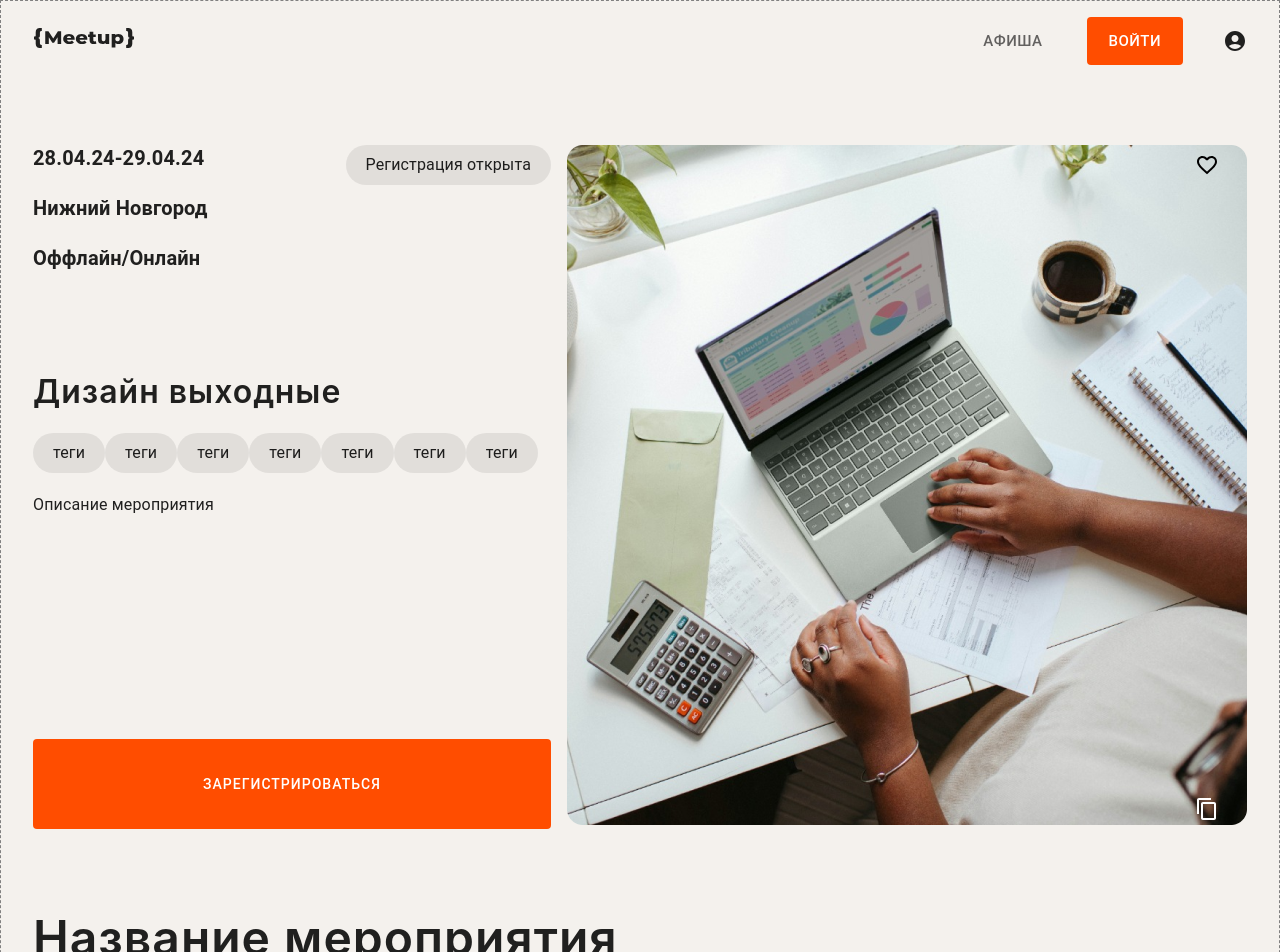
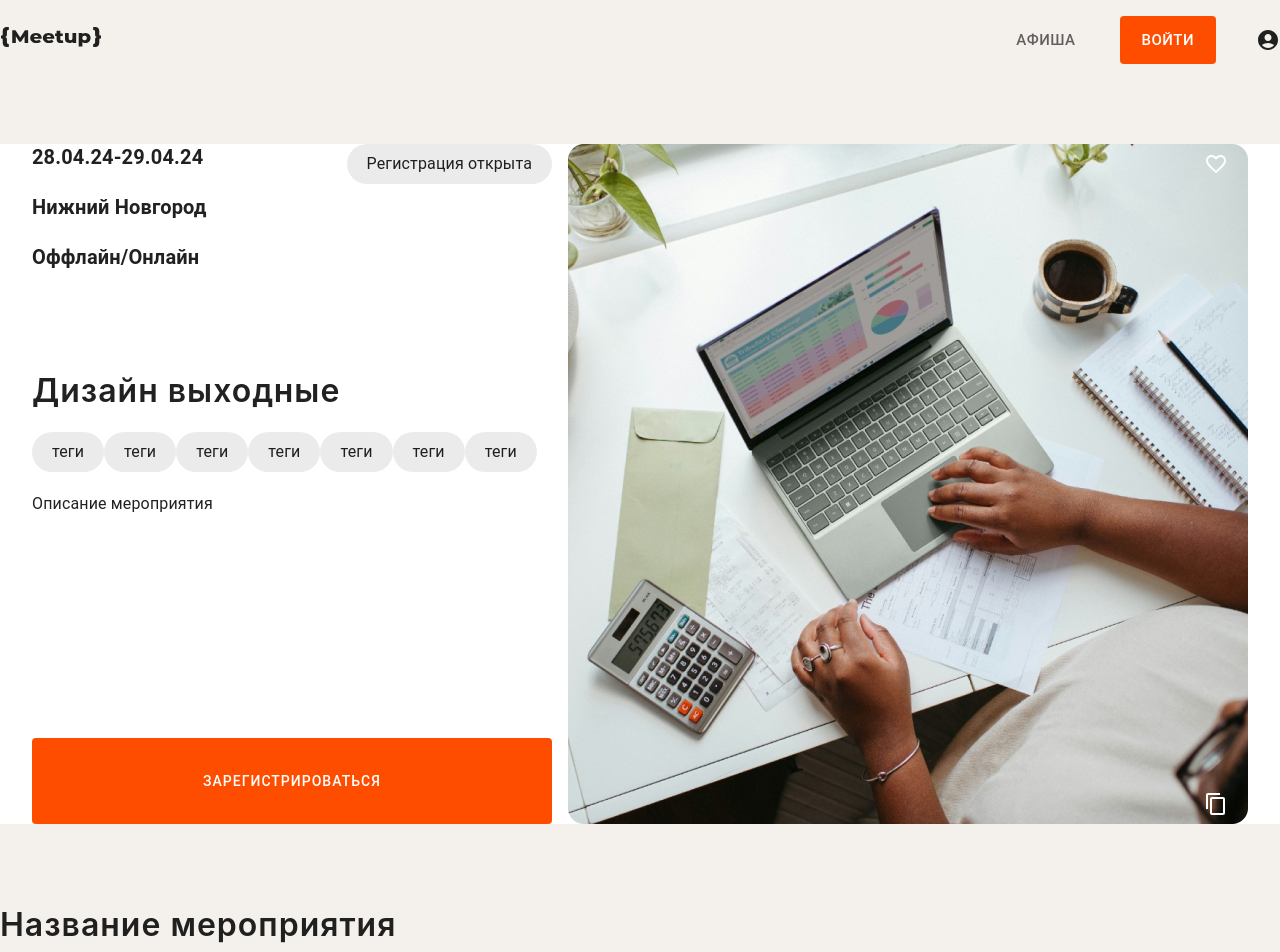
Before and after one commit to yandex-funtech-it-events/frontend, a React (Vite) app: page /single-event in a window 1280 px wide. Shown: the top 952 px of the page. Built offline with nearby package versions, Linux system fonts and the light colour scheme.

Commit message:
feat: fuul info

```diff
--- a/src/App.tsx
+++ b/src/App.tsx
@@ -7,7 +7,6 @@ import ProfileLayout from './components/profile-layout.tsx';
 import SettingPage from './pages/settings';
 import ChatsPage from './pages/chats';
 import MaterialsPage from './pages/meterials';
-
 
 function App() {
   return (
--- a/src/pages/single-event/components/about-event/index.tsx
+++ b/src/pages/single-event/components/about-event/index.tsx
@@ -14,7 +14,7 @@ const AboutEvent: React.FC = () => {
     >
       <Typography
         component="h2"
-        variant="h2"
+        variant="h3"
         mb={5}
         sx={{ letterSpacing: '1px', textAlign: 'start' }}
         alignSelf="start"
--- a/src/pages/single-event/components/info/components/info-about.tsx
+++ b/src/pages/single-event/components/info/components/info-about.tsx
@@ -11,7 +11,12 @@ const InfoAbout: React.FC = () => {
         Дизайн выходные
       </Typography>
       <Chips />
-      <Typography variant="body1" sx={{ height: '168px', marginBottom: '78px' }} mt={5}>
+      <Typography
+        component="p"
+        variant="body1"
+        sx={{ height: '168px', marginBottom: '78px' }}
+        mt={5}
+      >
         Описание мероприятия
       </Typography>
 
@@ -19,10 +24,8 @@ const InfoAbout: React.FC = () => {
         variant="contained"
         style={{
           display: 'flex',
-          alignItems: 'center',
-          padding: '32px',
+          padding: '30px',
           width: '100%',
-          background: '#FF4D00',
           letterSpacing: '1px',
           textTransform: 'uppercase',
         }}
--- a/src/pages/single-event/components/info/components/info-card.tsx
+++ b/src/pages/single-event/components/info/components/info-card.tsx
@@ -1,21 +1,51 @@
 import React from 'react';
-import { Box, IconButton } from '@mui/material';
+import { Box, IconButton, Tooltip, Typography } from '@mui/material';
 import FavoriteBorderIcon from '@mui/icons-material/FavoriteBorder';
 import ContentCopyOutlinedIcon from '@mui/icons-material/ContentCopyOutlined';
 
 import pic from '../../../../../assets/images/single_event_info.png';
 
 const InfoCard: React.FC = () => {
+  const [open, setOpen] = React.useState(false);
+
+  const handleTooltipClose = () => {
+    setOpen(false);
+  };
+
+  const handleTooltipOpen = () => {
+    setOpen(true);
+
+    setTimeout(() => {
+      setOpen(false);
+    }, 2000);
+  };
+
   return (
     <Box sx={{ padding: 0, position: 'relative' }}>
       <img src={pic as unknown as string} alt="Usual image" style={{ display: 'block' }} />
 
-      <IconButton sx={{ position: 'absolute', right: 20, top: 0 }}>
-        <FavoriteBorderIcon sx={{ color: 'black' }} />
+      <IconButton sx={{ position: 'absolute', right: 12, top: 0 }}>
+        <FavoriteBorderIcon sx={{ color: 'white' }} />
       </IconButton>
-      <IconButton sx={{ position: 'absolute', right: 20, bottom: 0 }}>
-        <ContentCopyOutlinedIcon sx={{ color: 'white' }} />
-      </IconButton>
+      <Tooltip
+        title={
+          <Typography component="span" variant="body2">
+            Ссылка скопирована
+          </Typography>
+        }
+        PopperProps={{
+          disablePortal: true,
+        }}
+        onClose={handleTooltipClose}
+        open={open}
+        disableFocusListener
+        disableHoverListener
+        sx={{ padding: '1px 8px' }}
+      >
+        <IconButton onClick={handleTooltipOpen} sx={{ position: 'absolute', right: 12, bottom: 0 }}>
+          <ContentCopyOutlinedIcon sx={{ color: 'white' }} />
+        </IconButton>
+      </Tooltip>
     </Box>
   );
 };
--- a/src/pages/single-event/components/info/components/info-top.tsx
+++ b/src/pages/single-event/components/info/components/info-top.tsx
@@ -7,7 +7,7 @@ const InfoTop: React.FC = () => {
     <Box display="flex" justifyContent="space-between" mb={25}>
       <Box display="flex" flexDirection="column" gap={6}>
         {mockInfoArray.map((text, i) => (
-          <Typography variant="h6" key={i}>
+          <Typography component="span" variant="h6" key={i}>
             {text}
           </Typography>
         ))}
--- a/src/pages/single-event/components/info/index.tsx
+++ b/src/pages/single-event/components/info/index.tsx
@@ -1,11 +1,12 @@
 import React from 'react';
-import { Box } from '@mui/material';
+import { Box, Container } from '@mui/material';
 import InfoTop from './components/info-top';
 import InfoAbout from './components/info-about';
 import InfoCard from './components/info-card';
 
 const Info: React.FC = () => {
   return (
+    <Container sx={{ background: '#fff' }}>
       <Box component="section" display="flex" mt={20} gap={4}>
         <Box sx={{ width: '50%' }} display="flex" flexDirection="column">
           <InfoTop />
@@ -14,6 +15,7 @@ const Info: React.FC = () => {
 
         <InfoCard />
       </Box>
+    </Container>
   );
 };
 
--- a/src/pages/single-event/index.tsx
+++ b/src/pages/single-event/index.tsx
@@ -1,5 +1,4 @@
 import React from 'react';
-import { Container } from '@mui/material';
 import Header from '../../components/header';
 import Info from './components/info';
 import Benefits from './components/benefits';
@@ -12,10 +11,11 @@ import Questions from './components/questions';
 import HowItWas from './components/how-it-was';
 import EventProgram from './components/event-program';
 import FooterTabs from './components/footer-tabs';
+import Footer from '../../components/footer';
 
 const SingleEvent: React.FC = () => {
   return (
-    <Container sx={{ border: '1px dashed grey' }}>
+    <>
       <Header />
       <Info />
       <AboutEvent />
@@ -28,7 +28,8 @@ const SingleEvent: React.FC = () => {
       <Questions />
       <HowItWas />
       <FooterTabs />
-    </Container>
+      <Footer />
+    </>
   );
 };
 
```
Lines whose indentation alone changed are shown as unchanged.
